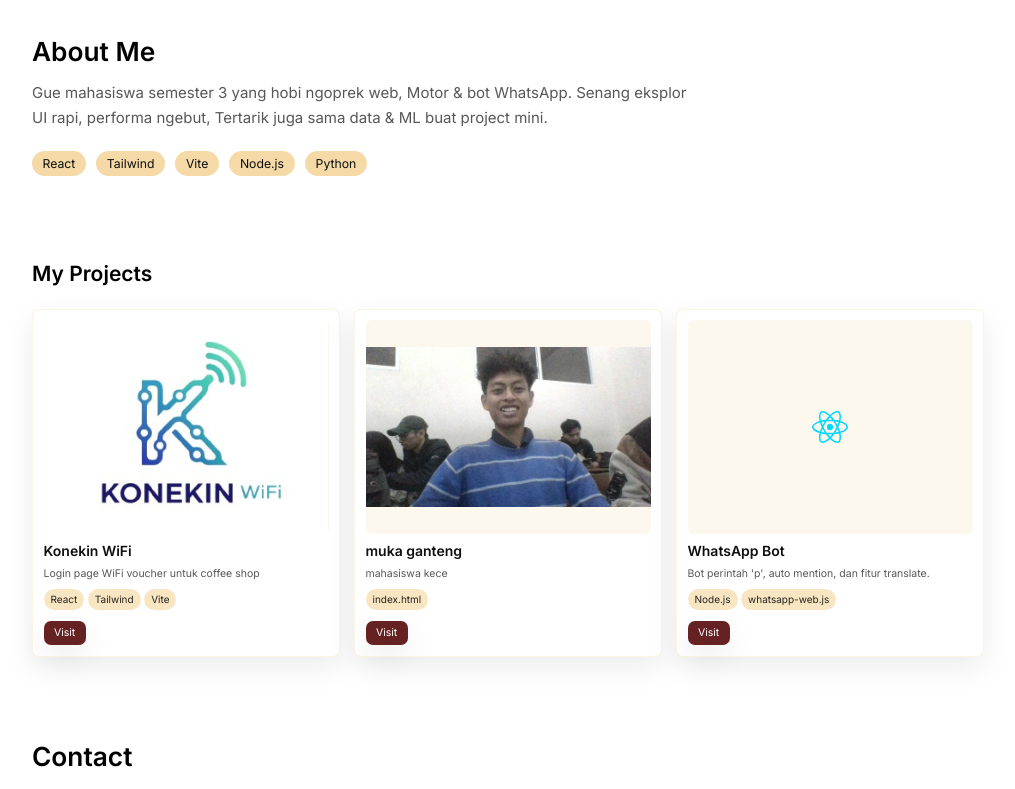
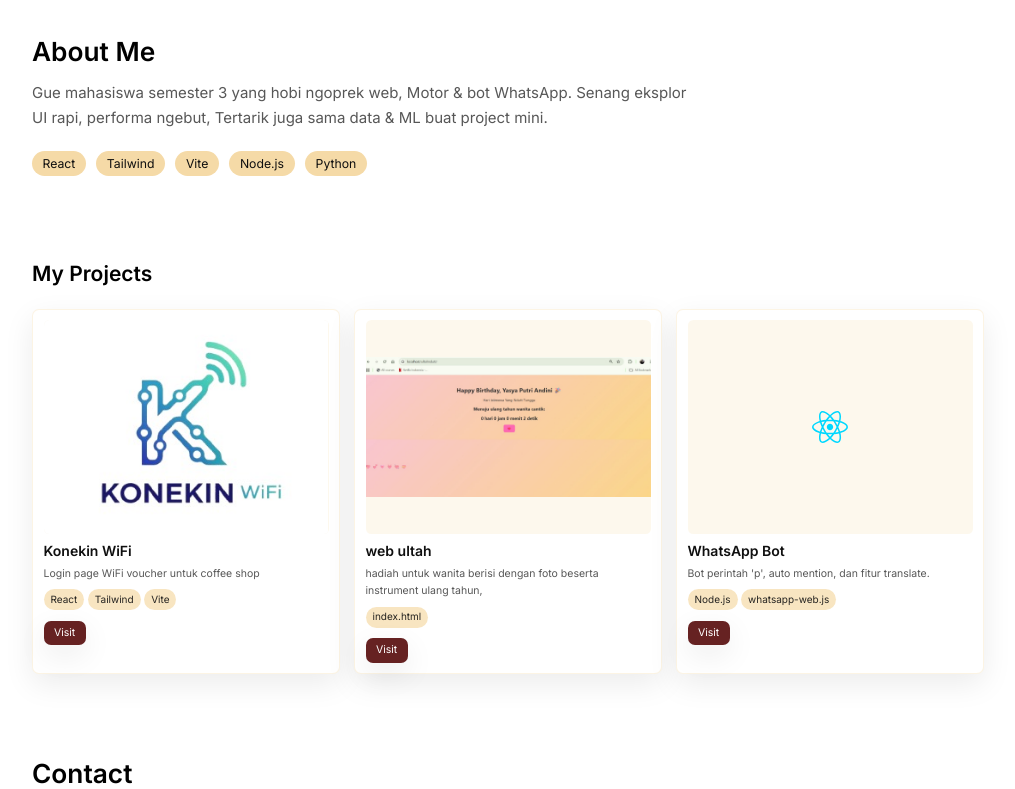
Before and after one commit to oktarizagunawan63/portofolioterbaru, a React (Vite) app: page / in a window 1280 px wide. Shown: the part 406-1195 px from the top of the page, without its empty margins (132-1147 px from the left). Built offline with nearby package versions, Linux system fonts and the light colour scheme.

Commit message:
update project web ultah

```diff
--- a/src/sections/Projects.jsx
+++ b/src/sections/Projects.jsx
@@ -2,7 +2,7 @@
 
 // import gambar
 import wifiImg from "../assets/wifi.jpg";
-import kerenImg from "../assets/iza.jpg";
+import kerenImg from "../assets/ultahndutt.jpg";
 import reactLogo from "../assets/react.svg";
 
 const DATA = [
@@ -16,10 +16,10 @@
 
    {
 
-    title: "muka ganteng",
-    desc: "mahasiswa kece",
+    title: "web ultah",
+    desc: "hadiah untuk wanita berisi dengan foto beserta instrument ulang tahun, ",
     tags: ["index.html",],
-    link: "#",
+    link: "https://ultahndutt.netlify.app//",
     image: kerenImg, // 🔥 tampil di card kedua
 
   },
```
Also changed, not shown: src/assets/ultahndutt.jpg (added).
